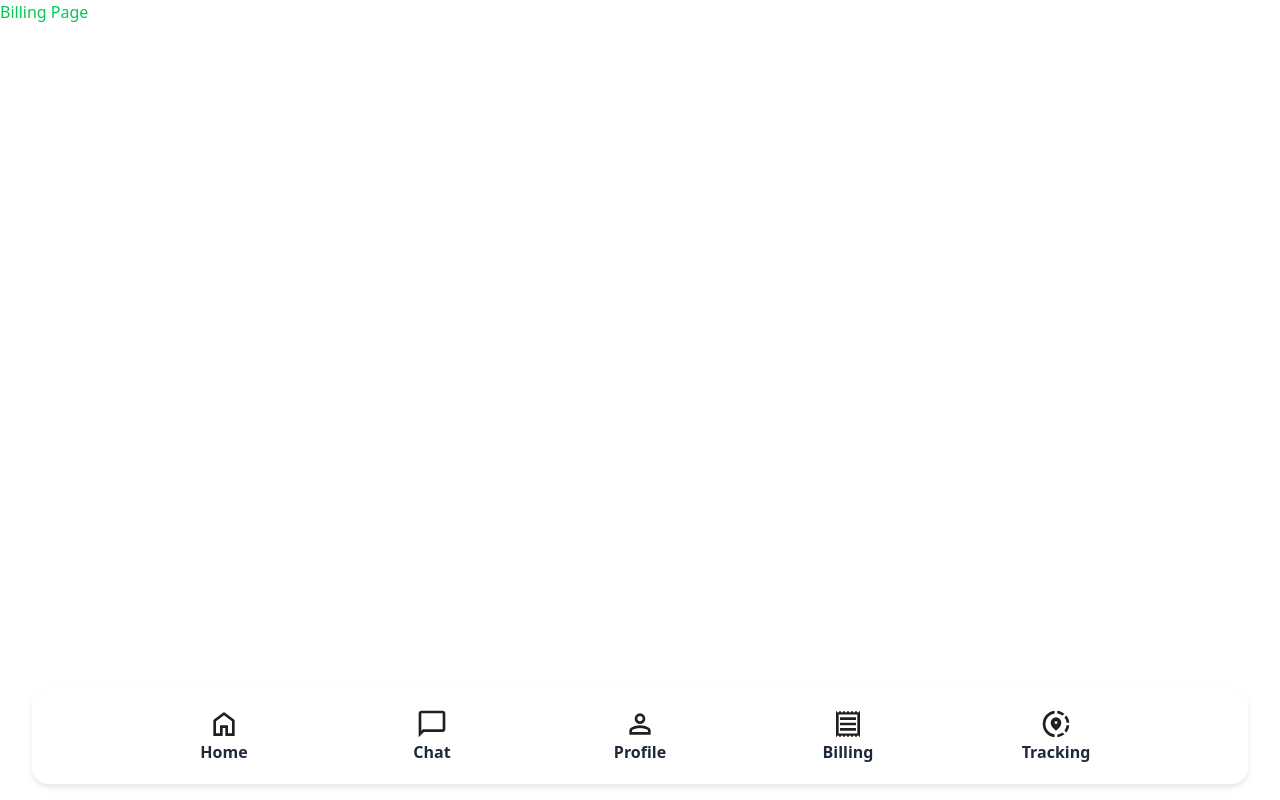
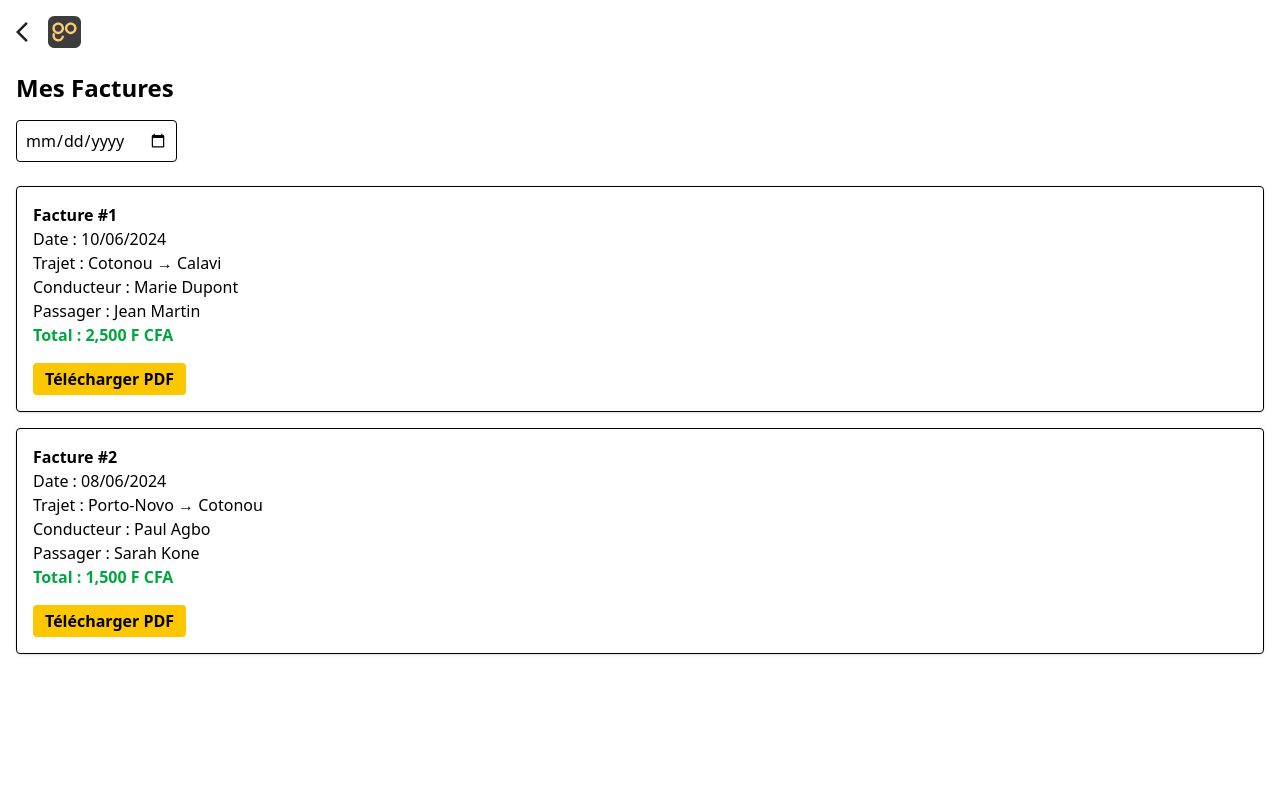
Before and after one commit to PIL-2425-Group-27/PIL1_2425_27, a React (Vite) app in the folder you_go_app/frontend/: page /Billing in a window 1280 px wide. Built offline with nearby package versions, Linux system fonts and the light colour scheme; what tailwindcss-animated would draw is missing.

Commit message:
Création de la page de vérification KYC , la page des factures et le mode sombre au niveau des paramettres

```diff
--- /dev/null
+++ b/package.json
@@ -0,0 +1,5 @@
+{
+  "dependencies": {
+    "jspdf": "^3.0.1"
+  }
+}
--- a/you_go_app/frontend/src/pages/Billing.jsx
+++ b/you_go_app/frontend/src/pages/Billing.jsx
@@ -1,11 +1,94 @@
-import Navbar from "../components/Navbar";
-function Billing() {
-    return (
-        <>
-            <h1 className='text-green-500'>Billing Page</h1>
-            <Navbar/>
-        </>
-    );
+import React, { useState } from "react";
+import jsPDF from "jspdf";
+import html2canvas from "html2canvas";
+import { useNavigate } from "react-router-dom";
+
+// ✅ import du fichier SVG
+import arrowBack from "../assets/icons/arrow_back.svg";
+
+const invoices = [
+  {
+    id: 1,
+    date: "10/06/2024",
+    trajet: "Cotonou → Calavi",
+    conducteur: "Marie Dupont",
+    passager: "Jean Martin",
+    total: 2500,
+  },
+  {
+    id: 2,
+    date: "08/06/2024",
+    trajet: "Porto-Novo → Cotonou",
+    conducteur: "Paul Agbo",
+    passager: "Sarah Kone",
+    total: 1500,
+  },
+];
+
+export default function Billing() {
+  const [selectedDate, setSelectedDate] = useState("");
+  const navigate = useNavigate();
+
+  const filteredInvoices = selectedDate
+    ? invoices.filter((f) => f.date === selectedDate)
+    : invoices;
+
+  const generatePDF = async (invoice) => {
+    const input = document.getElementById(`invoice-${invoice.id}`);
+    const canvas = await html2canvas(input);
+    const imgData = canvas.toDataURL("image/png");
+
+    const pdf = new jsPDF();
+    pdf.addImage("/logo.svg", "SVG", 10, 10, 40, 15);
+    pdf.addImage(imgData, "PNG", 10, 30, 190, 0);
+    pdf.save(`facture-${invoice.id}.pdf`);
+  };
+
+  return (
+    <div className="p-4">
+      {/* En-tête avec flèche (arrow_back) et logo */}
+      <div className="flex items-center gap-2 mb-6">
+        <img
+          src={arrowBack}
+          alt="Retour"
+          onClick={() => navigate(-1)}
+          className="h-6 w-6 cursor-pointer"
+        />
+        <img src="/logo.svg" alt="Logo" className="h-8" />
+      </div>
+
+      <h2 className="text-2xl font-bold mb-4">Mes Factures</h2>
+
+      <input
+        type="date"
+        value={selectedDate}
+        onChange={(e) => setSelectedDate(e.target.value)}
+        className="border p-2 rounded mb-6"
+      />
+
+      {filteredInvoices.map((invoice) => (
+        <div
+          key={invoice.id}
+          id={`invoice-${invoice.id}`}
+          className="border rounded p-4 mb-4 shadow"
+        >
+          <p className="font-semibold">Facture #{invoice.id}</p>
+          <p>Date : {invoice.date}</p>
+          <p>Trajet : {invoice.trajet}</p>
+          <p>Conducteur : {invoice.conducteur}</p>
+          <p>Passager : {invoice.passager}</p>
+          <p className="text-green-600 font-semibold">
+            Total : {invoice.total.toLocaleString()} F CFA
+          </p>
+
+          <button
+            onClick={() => generatePDF(invoice)}
+            className="mt-4 bg-yellow-400 hover:bg-yellow-500 text-black font-semibold py-1 px-3 rounded"
+          >
+            Télécharger PDF
+          </button>
+        </div>
+      ))}
+    </div>
+  );
 }
-
-export default Billing;
--- a/you_go_app/frontend/src/pages/KYC.jsx
+++ b/you_go_app/frontend/src/pages/KYC.jsx
@@ -1,9 +1,87 @@
-import React from 'react'
+import React, { useState } from 'react';
+import { useNavigate } from 'react-router-dom';
+import ArrowBack from '../assets/icons/arrow_back.svg'; // Corrige le chemin selon ton arborescence
 
-function KYC() {
+const KYC = () => {
+  const navigate = useNavigate();
+
+  const [fullName, setFullName] = useState('');
+  const [idPhoto, setIdPhoto] = useState(null);
+  const [selfie, setSelfie] = useState(null);
+
+  const handleGoBack = () => {
+    navigate('/profile'); // Assure-toi que "/profile" est bien défini dans ton routeur
+  };
+
+  const handleSubmit = (e) => {
+    e.preventDefault();
+    console.log({
+      fullName,
+      idPhoto,
+      selfie,
+    });
+    // Tu pourras envoyer au backend ici avec fetch/axios
+  };
+
   return (
-    <div>KYC</div>
-  )
-}
+    <div className="p-4">
+      {/* Flèche de retour */}
+      <img
+        src={ArrowBack}
+        alt="Retour"
+        className="w-6 h-6 cursor-pointer mb-4"
+        onClick={handleGoBack}
+      />
 
-export default KYC
+      <h2 className="text-xl font-bold mb-4 text-[#fad02c] ">Vérification KYC</h2>
+
+      <form onSubmit={handleSubmit} className="flex flex-col gap-4">
+        {/* Nom complet */}
+        <div>
+          <label className="block mb-1">Nom complet</label>
+          <input
+            type="text"
+            value={fullName}
+            onChange={(e) => setFullName(e.target.value)}
+            className="border rounded p-2 w-full"
+            required
+          />
+        </div>
+
+        {/* Carte d'identité */}
+        <div>
+          <label className="block mb-1">Photo de la carte d'identité</label>
+          <input
+            type="file"
+            accept="image/*"
+            onChange={(e) => setIdPhoto(e.target.files[0])}
+            className="border rounded p-2 w-full"
+            required
+          />
+        </div>
+
+        {/* Selfie */}
+        <div>
+          <label className="block mb-1">Votre photo (selfie)</label>
+          <input
+            type="file"
+            accept="image/*"
+            onChange={(e) => setSelfie(e.target.files[0])}
+            className="border rounded p-2 w-full"
+            required
+          />
+        </div>
+
+        {/* Bouton soumettre */}
+        <button
+          type="submit"
+          className="bg-yellow-400 text-black py-2 px-4 rounded hover:bg-yellow-500 transition"
+        >
+          Soumettre
+        </button>
+      </form>
+    </div>
+  );
+};
+
+export default KYC;
--- a/you_go_app/frontend/src/pages/PublishOffer.jsx
+++ b/you_go_app/frontend/src/pages/PublishOffer.jsx
@@ -1,5 +1,4 @@
 import { useState } from "react";
-import {GoogleOAuthprovider} from "@react-oauth/google";
 import Navbar from "../components/Navbar";
 function PublishOffer() {
     const [form, setForm] = useState({
--- a/you_go_app/frontend/src/pages/Settings.jsx
+++ b/you_go_app/frontend/src/pages/Settings.jsx
@@ -1,11 +1,31 @@
+import React from "react";
 import Navbar from "../components/Navbar";
-function Settings() {
-    return (
-        <>
-            <h1 className='text-green-400'>Settings Page</h1>
-            <Navbar/>
-        </>
-    );
-}
+// import { useTheme } from "../context/ThemeContext"; // supprimé
+
+const Settings = () => {
+  // Valeurs par défaut (temporairement)
+  const darkMode = false;
+  const toggleTheme = () => {};
+
+  return (
+    <div className={`${darkMode ? "bg-black text-white" : "bg-white text-black"} min-h-screen`}>
+      <Navbar currentPage="settings" />
+
+      <div className="p-6">
+        <h1 className="text-2xl font-bold mb-4">Paramètres</h1>
+
+        <div className="flex items-center space-x-4">
+          <span>Thème :</span>
+          <button
+            onClick={toggleTheme}
+            className="px-4 py-2 border rounded hover:bg-gray-200 dark:hover:bg-gray-700"
+          >
+            {darkMode ? "Mode clair" : "Mode sombre"}
+          </button>
+        </div>
+      </div>
+    </div>
+  );
+};
 
 export default Settings;
```
Also changed, not shown: 1 other file (tests, documents, lock files or other folders).
